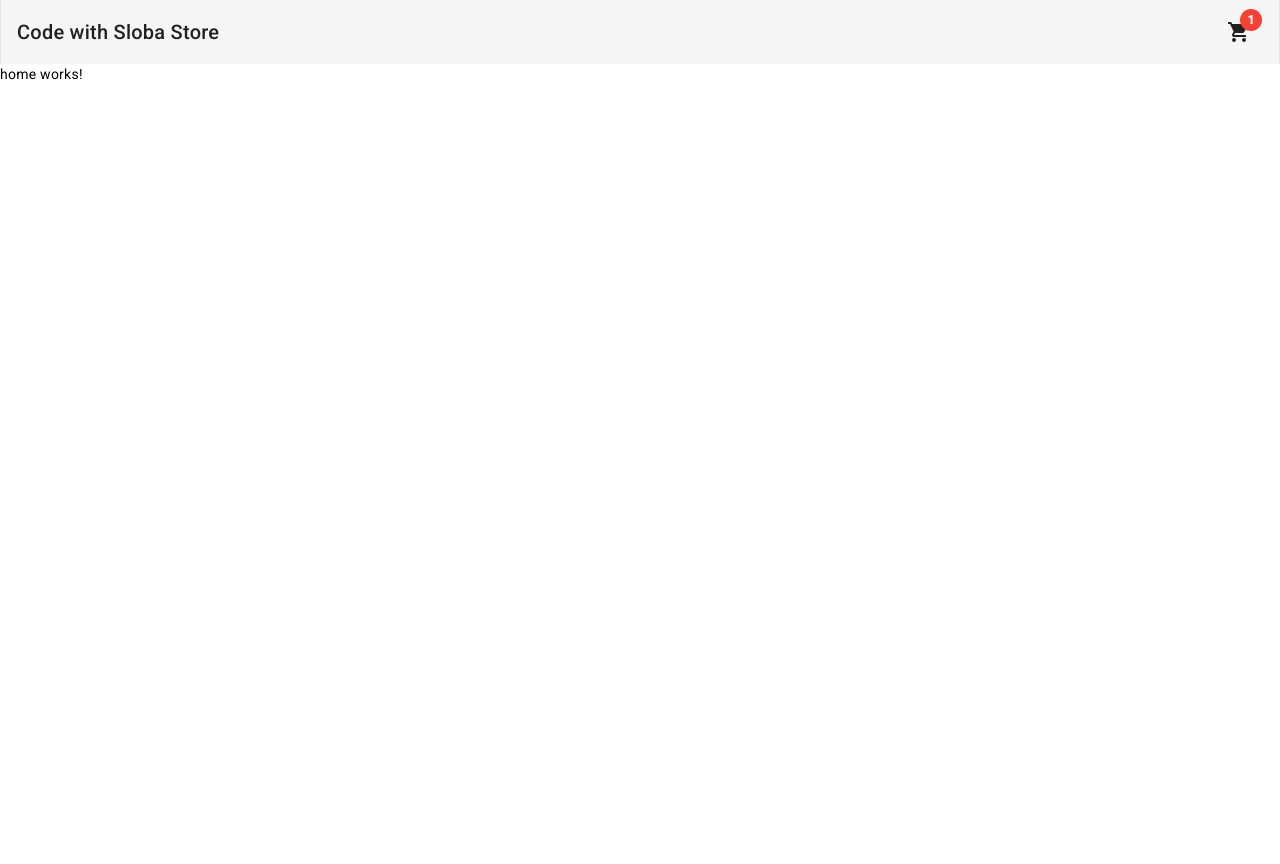
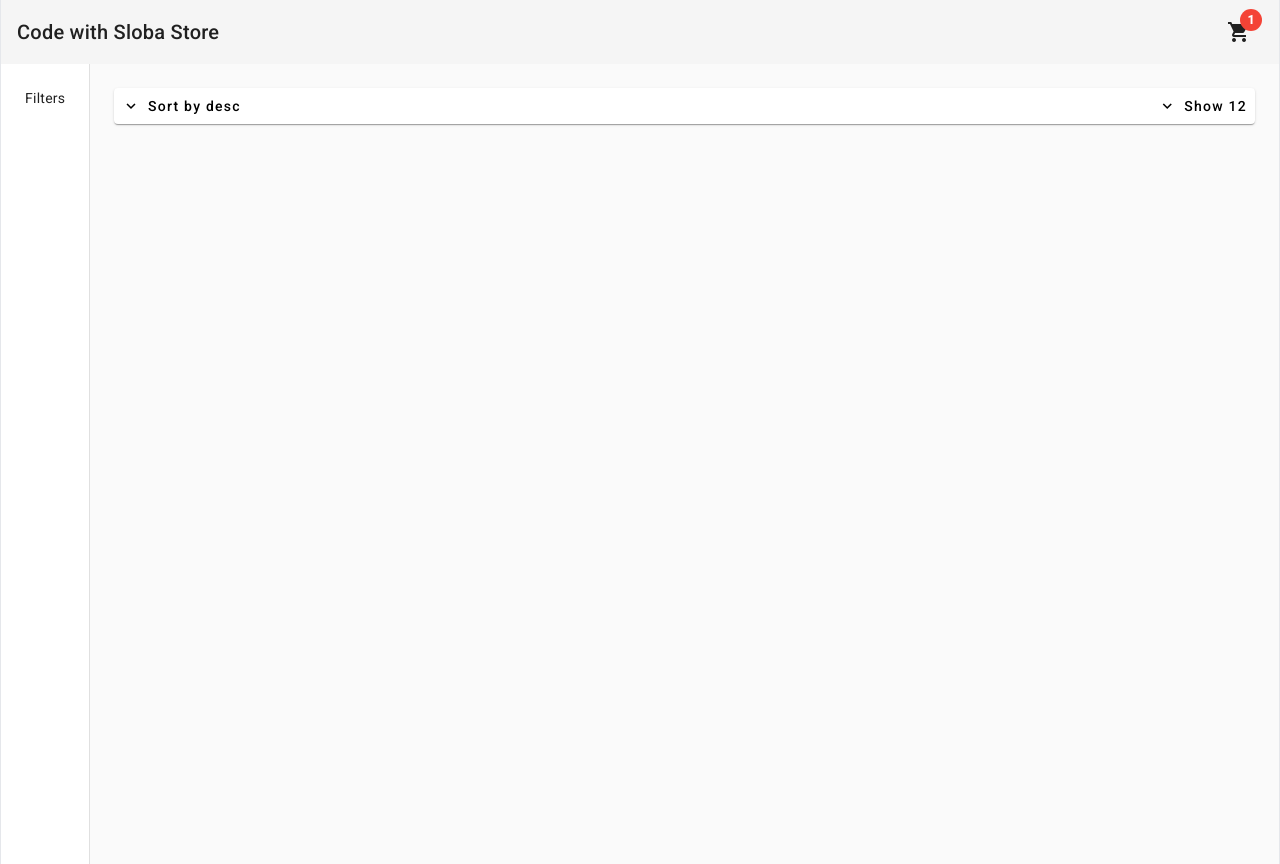
Before and after one commit to saulocastillos/store, an Angular app: page /home in a window 1280 px wide. Before the commit the page ends 800 px from the top, so only its background shows below. Built offline with nearby package versions, Linux system fonts and the light colour scheme.

Commit message:
feat: add products list component

```diff
--- /dev/null
+++ b/src/app/pages/home/components/products-header/products-header.component.html
@@ -0,0 +1,27 @@
+<mat-card class="mb-4">
+  <div class="flex justify-between">
+    <div>
+      <button mat-button [matMenuTriggerFor]="sortByMenu">
+        Sort by {{ sort }}
+        <mat-icon>expand_more</mat-icon>
+      </button>
+      <mat-menu #sortByMenu="matMenu">
+        <button (click)="onSortUpdated('desc')" mat-menu-item>asc</button>
+        <button (click)="onSortUpdated('asc')" mat-menu-item>desc</button>
+      </mat-menu>
+    </div>
+    <div class="flex items-center">
+      <div>
+        <button mat-button [matMenuTriggerFor]="menu">
+          Show {{ itemsShowCount }}
+          <mat-icon>expand_more</mat-icon>
+        </button>
+        <mat-menu #menu="matMenu">
+          <button (click)="onItemsUpdated(12)" mat-menu-item>12</button>
+          <button (click)="onItemsUpdated(24)" mat-menu-item>24</button>
+          <button (click)="onItemsUpdated(36)" mat-menu-item>36</button>
+        </mat-menu>
+      </div>
+    </div>
+  </div>
+</mat-card>
--- /dev/null
+++ b/src/app/pages/home/components/products-header/products-header.component.ts
@@ -0,0 +1,18 @@
+import { Component } from "@angular/core"
+
+@Component({
+  selector: "app-products-header",
+  templateUrl: "./products-header.component.html",
+})
+export class ProductsHeaderComponent {
+  sort = "desc"
+  itemsShowCount = 12
+
+  onSortUpdated(newSort: string): void {
+    this.sort = newSort
+  }
+
+  onItemsUpdated(count: number): void {
+    this.itemsShowCount = count
+  }
+}
--- /dev/null
+++ b/src/app/pages/home/home.component.html
@@ -0,0 +1,9 @@
+<mat-drawer-container
+  [autosize]="true"
+  class="min-h-full max-w-7x1 mx-auto border-x"
+>
+  <mat-drawer mode="side" opened class="p-6"><div>Filters</div></mat-drawer>
+  <mat-drawer-content class="p-6"
+    ><app-products-header></app-products-header
+  ></mat-drawer-content>
+</mat-drawer-container>
--- a/src/app/pages/home/home.component.ts
+++ b/src/app/pages/home/home.component.ts
@@ -1,15 +1,7 @@
-import { Component } from '@angular/core';
+import { Component } from "@angular/core"
 
 @Component({
-  selector: 'app-home',
-  template: `
-    <p>
-      home works!
-    </p>
-  `,
-  styles: [
-  ]
+  selector: "app-home",
+  templateUrl: "./home.component.html",
 })
-export class HomeComponent {
-
-}
+export class HomeComponent {}
```
Also changed, not shown: src/app/app.module.ts (+12 -4 lines).
